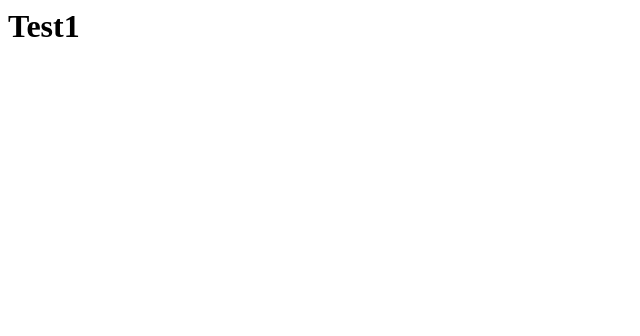
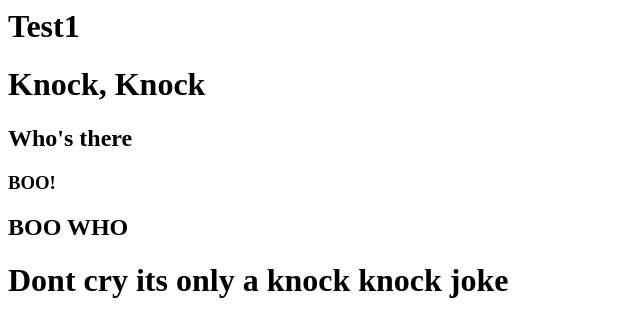
Before and after one commit to jsc397/Boo, a plain HTML site: page index.html in a window 1280 px wide. Shown: the whole page, without its empty margins (0-640 px from the left). Drawn offline with Linux system fonts and the light colour scheme.

Commit message:
added text files to boo

```diff
--- a/index.html
+++ b/index.html
@@ -1 +1,6 @@
 <h1>Test1</h1>
+<h1>Knock, Knock</h1>
+<h2> Who's there </h2>
+<h3> BOO!</h3>
+<h2> BOO WHO</h2>
+<h1> Dont cry its only a knock knock joke</h1>
```
